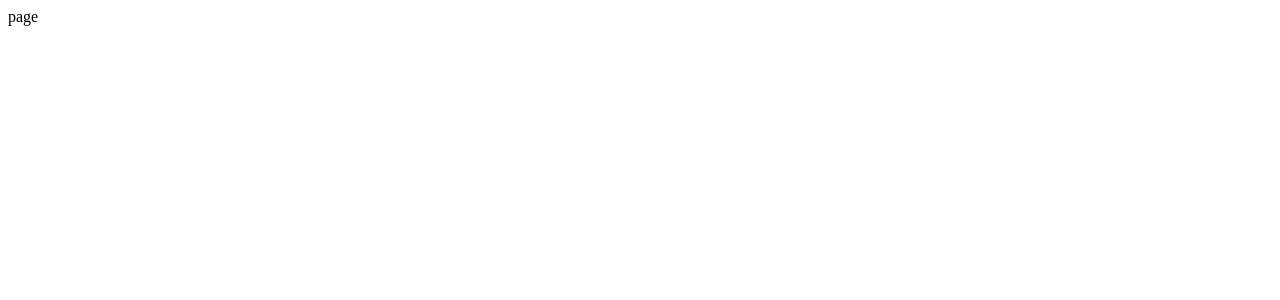
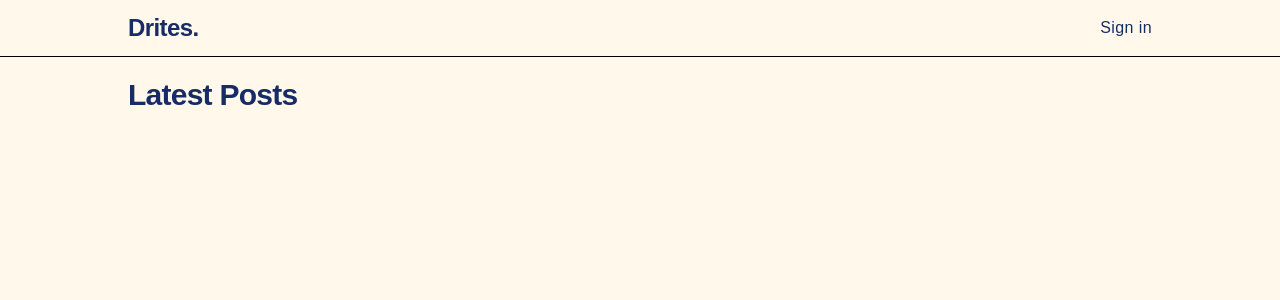
Before and after one commit to Dey11/drites, a Next.js app: page /posts in a window 1280 px wide. Shown: the top 300 px of the page. Built offline with nearby package versions, Linux system fonts and the light colour scheme; no server answers.

Commit message:
refactor

```diff
--- a/src/app/(landing)/page.tsx
+++ b/src/app/(landing)/page.tsx
@@ -19,8 +19,6 @@ import { Button } from "@/components/ui/button";
 import { features } from "@/lib/constants";
 
 export default async function Home() {
-  const { userId } = await auth();
-
   return (
     <div className="pb-16">
       <div className="relative h-screen w-full overflow-hidden">
--- /dev/null
+++ b/src/app/(main)/layout.tsx
@@ -0,0 +1,36 @@
+import type { Metadata } from "next";
+import { Montserrat } from "next/font/google";
+
+import Header from "@/components/header";
+import Providers from "@/components/providers";
+
+import "../globals.css";
+
+const montserrat = Montserrat({
+  subsets: ["latin"],
+  variable: "--font-montserrat",
+});
+
+export const metadata: Metadata = {
+  title: "Posts",
+  description: "Check out the latest posts",
+};
+
+export default function RootLayout({
+  children,
+}: Readonly<{
+  children: React.ReactNode;
+}>) {
+  return (
+    <Providers>
+      <html lang="en">
+        <body
+          className={`${montserrat.variable} tracking-wide text-brand-text antialiased`}
+        >
+          <Header />
+          <main className="mx-auto">{children}</main>
+        </body>
+      </html>
+    </Providers>
+  );
+}
--- /dev/null
+++ b/src/app/(main)/posts/page.tsx
@@ -0,0 +1,42 @@
+import { H2 } from "@/components/typography/h2";
+
+const page = () => {
+  return (
+    <div className="mx-auto max-w-screen-lg">
+      <H2 className="pt-5">Latest Posts</H2>
+    </div>
+  );
+};
+
+export default page;
+
+const post = [
+  {
+    id: 1,
+    title: "Post 1",
+    description: "This is the description for post 1",
+    likes: 100,
+    author: "Author 1",
+    createdAt: "2023-10-01",
+  },
+];
+
+type PostType = {
+  id: number;
+  title: string;
+  description: string;
+  likes: number;
+  author: string;
+  createdAt: string;
+};
+
+function PostCard({
+  id,
+  title,
+  description,
+  likes,
+  author,
+  createdAt,
+}: PostType) {
+  return <div></div>;
+}
--- a/src/app/posts/page.tsx
+++ /dev/null
@@ -1,5 +0,0 @@
-const page = () => {
-  return <div>page</div>;
-};
-
-export default page;
```
